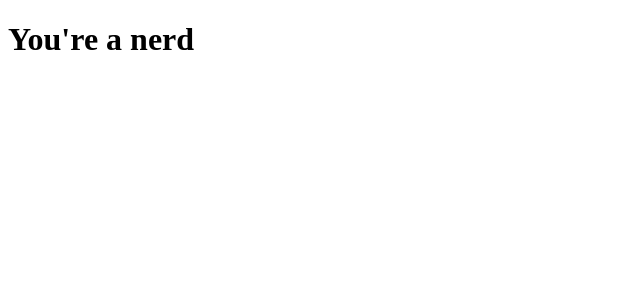
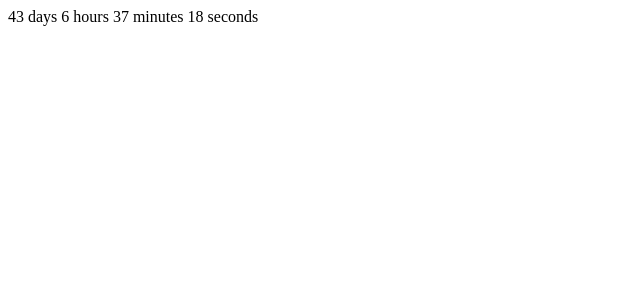
Before and after one commit to CamDevArchive/countdown, a React (Create React App) app: page / in a window 1280 px wide. Shown: the top 300 px of the page, without its empty margins (0-640 px from the left). Built offline with nearby package versions, Linux system fonts and the light colour scheme.

Commit message:
adds basic code

```diff
--- a/src/App.js
+++ b/src/App.js
@@ -1,3 +1,54 @@
+import React, { useEffect, useState } from "react";
+
+const calculateTimeLeft = () => {
+  let year = new Date().getFullYear();
+  let difference = +new Date(`9/23/${year}`) - +new Date();
+
+  let timeLeft = {};
+
+  if (difference > 0) {
+    timeLeft = {
+      days: Math.floor(difference / (1000 * 60 * 60 * 24)),
+      hours: Math.floor((difference / (1000 * 60 * 60)) % 24),
+      minutes: Math.floor((difference / 1000 / 60) % 60),
+      seconds: Math.floor((difference / 1000) % 60),
+    };
+  }
+
+  return timeLeft;
+};
+
 export default function App() {
-  return (<h1> You're a nerd </h1>);
+  const [timeLeft, setTimeLeft] = useState(calculateTimeLeft());
+
+  useEffect(() => {
+    const timer = setTimeout(() => {
+      setTimeLeft(calculateTimeLeft());
+    }, 1000);
+    return () => clearTimeout(timer);
+  });
+
+  const timerComponents = [];
+  Object.keys(timeLeft).forEach((interval) => {
+    if (!timeLeft[interval]) {
+      return;
+    }
+
+    timerComponents.push(
+      <span>
+        {timeLeft[interval]} {interval}{" "}
+      </span>
+    );
+    return (
+      <div>
+        {timerComponents.length ? timerComponents : <span>Time's up!</span>}
+      </div>
+    );
+  });
+
+  return (
+    <div>
+      {timerComponents.length ? timerComponents : <span>Time's up!</span>}
+    </div>
+  );
 }
```
Also changed, not shown: 1 other file (tests, documents, lock files or other folders).
